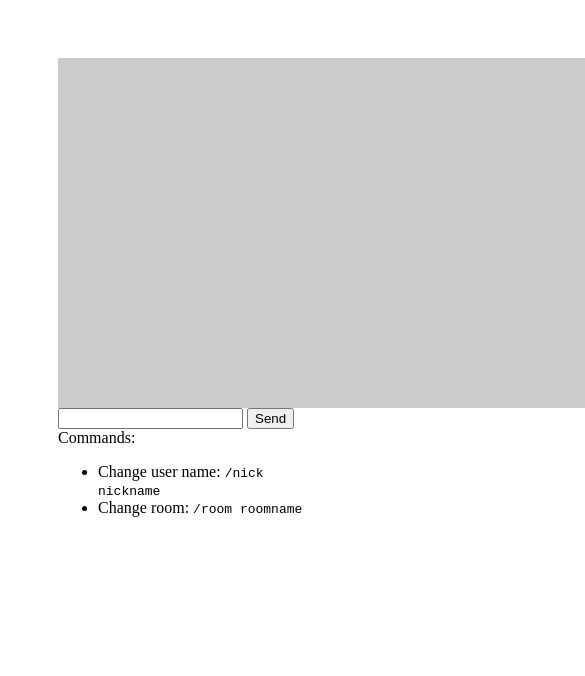
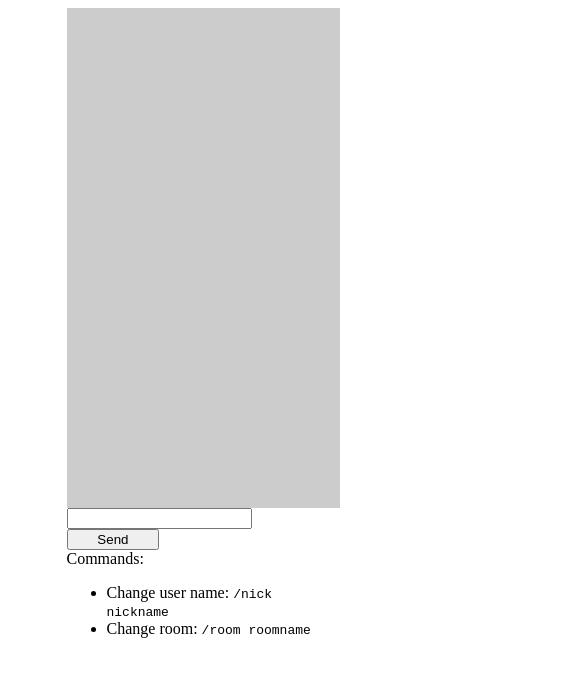
Before and after one commit to ddyrcz/Communicator-JS, a plain HTML site: page public/index.html in a window 390 px wide. Shown: the top 676 px of the page, 585 px wide, since content can reach past the window. Drawn offline with nearby package versions, Linux system fonts and the light colour scheme; no server answers.

Commit message:
Make page a little more responsive

```diff
--- a/public/stylesheets/style.css
+++ b/public/stylesheets/style.css
@@ -1,13 +1,32 @@
 body{
-	padding:50px;
+	height: 100%;
+	width: 100%;
+
 }
 
 #messages{
-	width:500px;
-	height:250px;
+	width:70%;
+	height:500px;
+	margin: auto;
 	overflow:auto;
 	background-color:#ccc;
-	padding: 50px;
+}
+
+#send-form{
+	margin:auto;
+	width: 70%;
+}
+
+#send-message{
+	width: 65%;
+	margin: auto;
+	float: left;
+
+}
+
+#send-button{
+	width: 34%;
+	clear: both;
 }
 
 #myMessage{
```
